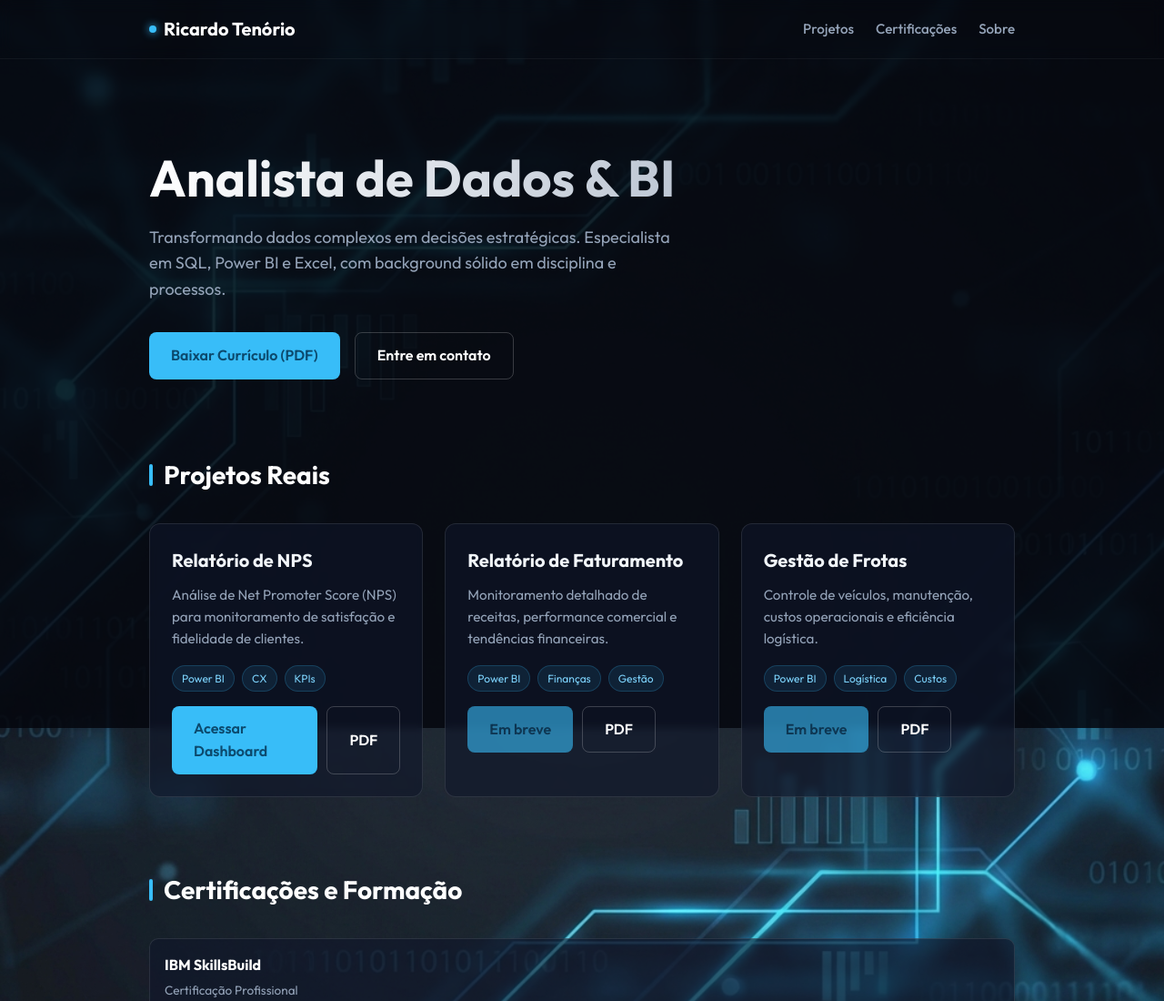
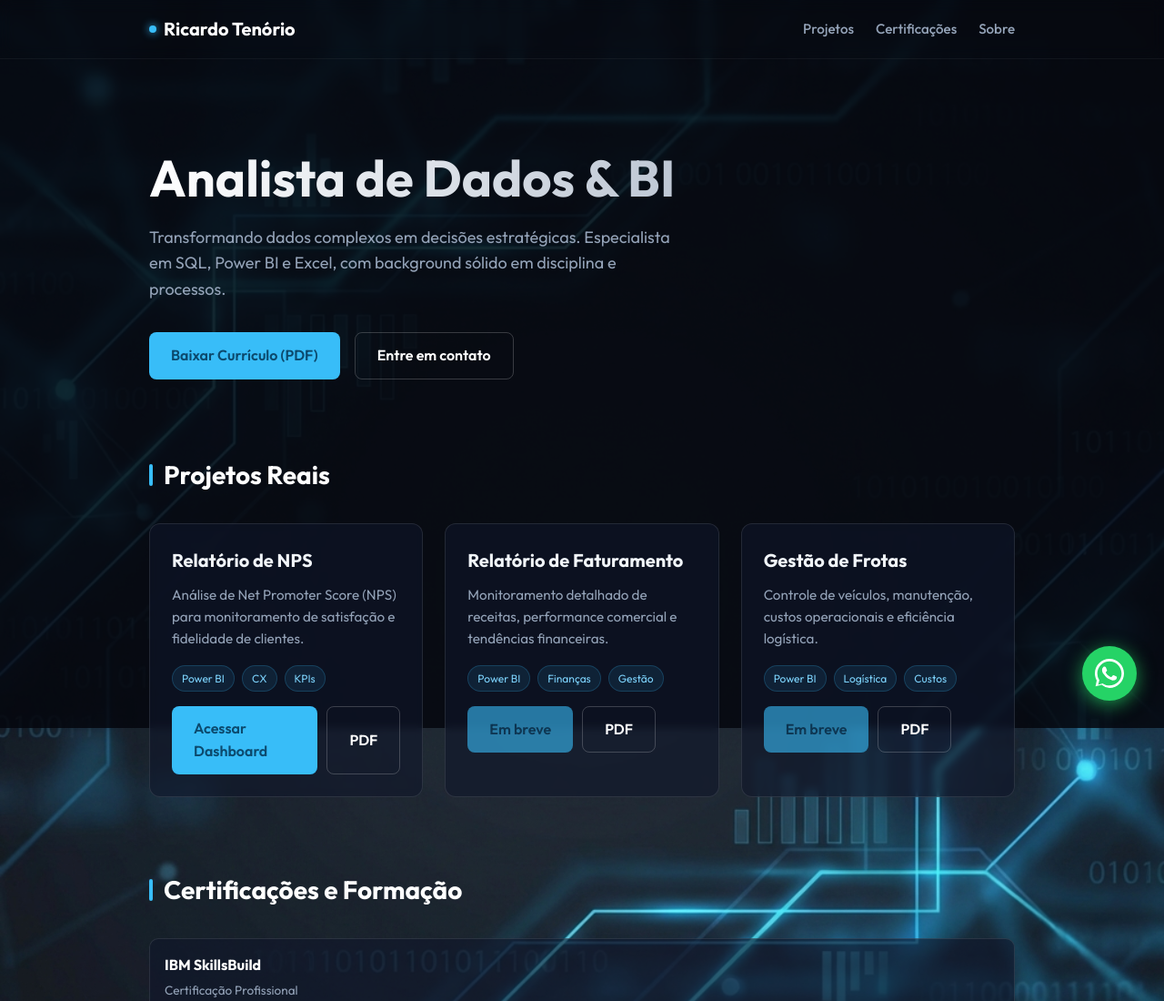
Before and after one commit to TenorioDevfullStack/Portif-lio-Ricardo, a plain HTML site: page index.html in a window 1280 px wide. Shown: the top 1100 px of the page at 91% size. Drawn offline with Linux system fonts and the light colour scheme.

Commit message:
feat: add WhatsApp floating button
- Add floating WhatsApp button in bottom right corner
- Include pulse animation for better visibility
- Configure link to WhatsApp number 11 994791719
- Add hover effects and proper accessibility labels

```diff
--- a/index.html
+++ b/index.html
@@ -283,6 +283,42 @@
         opacity: 0.8;
       }
 
+      /* WhatsApp Floating Button */
+      .whatsapp-float {
+        position: fixed;
+        bottom: 30px;
+        right: 30px;
+        width: 60px;
+        height: 60px;
+        background: #25D366;
+        border-radius: 50%;
+        display: flex;
+        align-items: center;
+        justify-content: center;
+        box-shadow: 0 4px 12px rgba(37, 211, 102, 0.4);
+        z-index: 1000;
+        transition: all 0.3s ease;
+        text-decoration: none;
+        animation: pulse-whatsapp 2s infinite;
+      }
+      .whatsapp-float:hover {
+        transform: scale(1.1);
+        box-shadow: 0 6px 20px rgba(37, 211, 102, 0.6);
+      }
+      .whatsapp-float svg {
+        width: 32px;
+        height: 32px;
+        fill: white;
+      }
+      @keyframes pulse-whatsapp {
+        0%, 100% {
+          box-shadow: 0 4px 12px rgba(37, 211, 102, 0.4);
+        }
+        50% {
+          box-shadow: 0 4px 20px rgba(37, 211, 102, 0.7);
+        }
+      }
+
       /* Footer */
       footer {
         text-align: center;
@@ -490,5 +526,13 @@
         <p>&copy; 2024 Ricardo Tenório. Analista de Dados.</p>
       </footer>
     </div>
+
+    <!-- WhatsApp Floating Button -->
+    <a href="https://wa.me/5511994791719" class="whatsapp-float" target="_blank" rel="noopener noreferrer" aria-label="Contato via WhatsApp">
+      <svg viewBox="0 0 32 32" xmlns="http://www.w3.org/2000/svg">
+        <path d="M16 0C7.164 0 0 7.164 0 16c0 2.825.738 5.48 2.03 7.776L.698 30.24l6.668-1.748A15.93 15.93 0 0 0 16 32c8.836 0 16-7.164 16-16S24.836 0 16 0zm0 29.333c-2.446 0-4.791-.67-6.827-1.94l-.49-.29-5.08 1.33 1.356-4.95-.318-.508A13.265 13.265 0 0 1 2.667 16c0-7.364 5.97-13.333 13.333-13.333S29.333 8.636 29.333 16 23.364 29.333 16 29.333zm7.302-9.99c-.4-.2-2.366-1.168-2.732-1.3-.366-.134-.632-.2-.898.2-.266.398-1.032 1.3-1.266 1.566-.232.266-.466.3-.866.1-.4-.2-1.688-.622-3.214-1.984-1.188-1.06-1.99-2.368-2.224-2.768-.232-.4-.024-.616.176-.814.18-.18.4-.466.6-.7.2-.232.266-.398.4-.666.132-.266.066-.5-.034-.7-.1-.2-.898-2.166-1.232-2.966-.324-.778-.654-.672-.898-.684-.232-.012-.498-.014-.764-.014s-.698.1-1.064.5c-.366.398-1.398 1.366-1.398 3.332s1.432 3.866 1.632 4.132c.2.266 2.82 4.304 6.832 6.036.954.412 1.7.658 2.28.842.958.304 1.83.26 2.52.158.768-.114 2.366-.968 2.7-1.902.332-.934.332-1.734.232-1.902-.1-.166-.366-.266-.766-.466z"/>
+      </svg>
+    </a>
+
   </body>
 </html>
```
